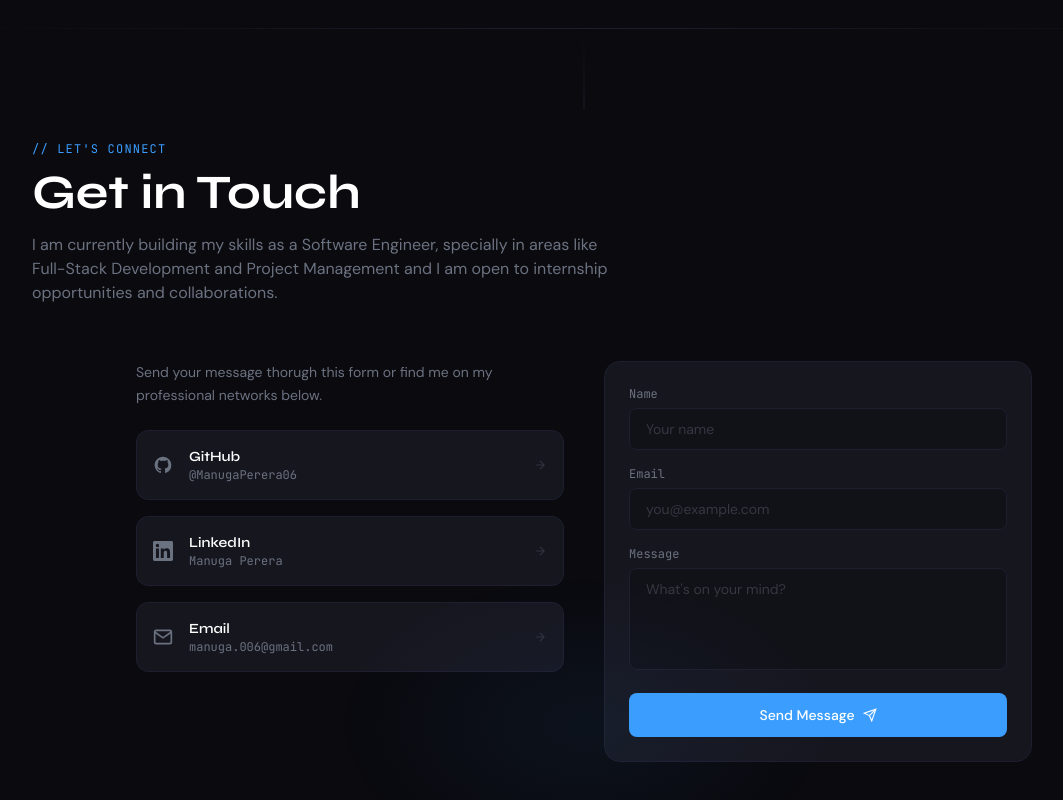
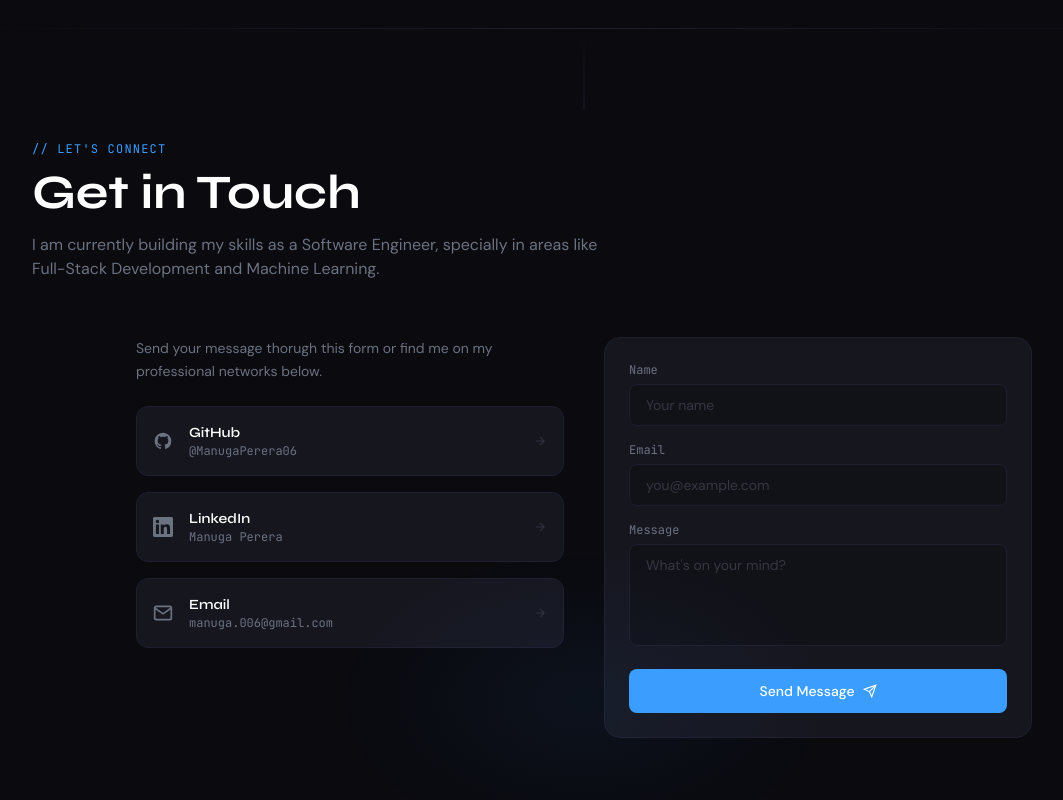
Before and after one commit to ManugaPerera06/portfolio-website, a React (Vite) app: page / in a window 1280 px wide. Shown: the part 4089-4889 px from the top of the page, without its empty margins (56-1119 px from the left). Built offline with nearby package versions, Linux system fonts and the light colour scheme.

Commit message:
refactor(components): Remove outdated text from Contact.jsx

```diff
--- a/src/Components/Contact.jsx
+++ b/src/Components/Contact.jsx
@@ -74,7 +74,7 @@ export default function Contact() {
           label="// let's connect"
           title="Get in Touch"
           subtitle="I am currently building my skills as a Software Engineer, specially in areas like
-          Full-Stack Development and Project Management and I am open to internship opportunities and collaborations."
+          Full-Stack Development and Machine Learning."
         />
 
         <div className="grid md:grid-cols-2 gap-10 max-w-4xl mx-auto">
```
